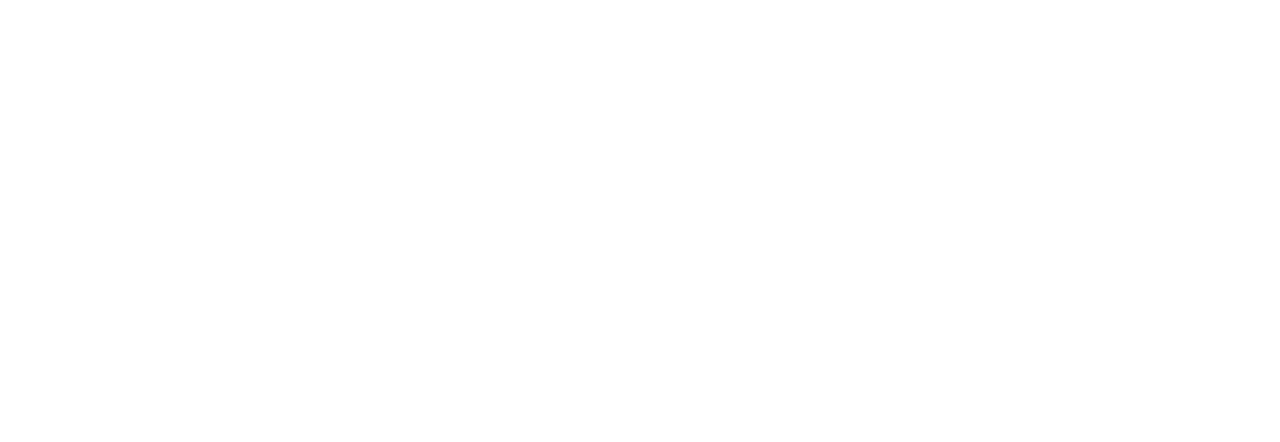
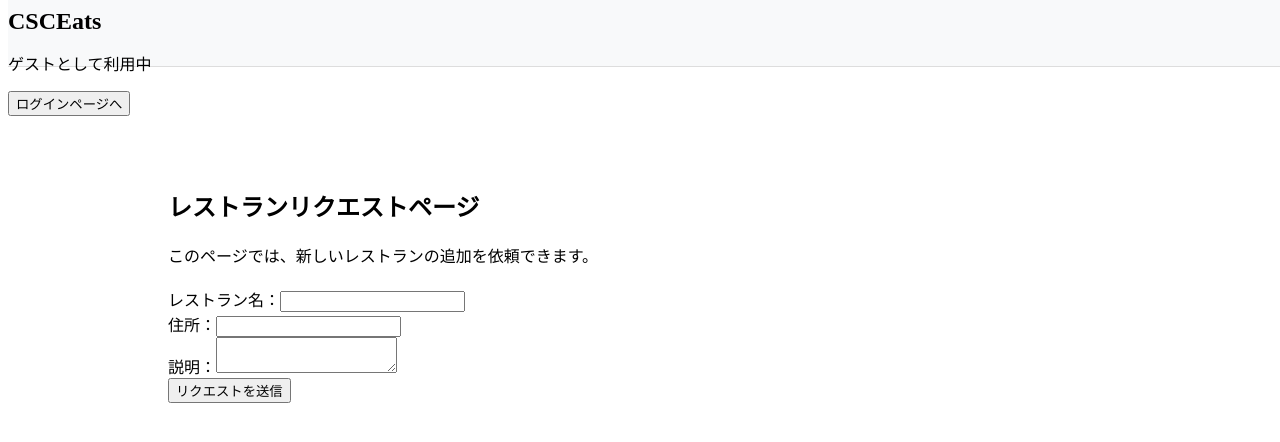
Before and after one commit to tyanman4/CSCEats, a React (Vite) app in the folder frontend/: page /restaurants/request in a window 1280 px wide. Before the commit this address had no page. Shown: the top 442 px of the page. Built offline with nearby package versions, Linux system fonts and the light colour scheme.

Commit message:
feat: add RequestRestaurants frontend

```diff
--- a/frontend/src/components/SearchBar/SearchBar.tsx
+++ b/frontend/src/components/SearchBar/SearchBar.tsx
@@ -18,10 +18,8 @@
   categories
  }) => {
   const [input, setInput] = useState("");
-  const newWords: string[] = [];
 
   const selectedCategories = input.split(/\s+/).filter((word) => word.startsWith("#")).map((word) => word.substring(1));
-
 
   const handleClick = () => {
     onSearch(input);
--- /dev/null
+++ b/frontend/src/pages/RequestRestaurant/RequestRestaurant.tsx
@@ -0,0 +1,101 @@
+import { useState } from "react";
+import { Header } from "../../components/Header/Header";
+import appApi from "../../api/appApi";
+
+export const RequestRestaurant: React.FC = () => {
+  const [formData, setFormData] = useState({
+    restaurantName: "",
+    restaurantAddress: "",
+    description: ""
+  });
+
+  const [message, setMessage] = useState("");
+  const [isSending, setIsSending] = useState(false);
+
+  const handleChange = (e: React.ChangeEvent<HTMLInputElement | HTMLTextAreaElement>) => {
+    const { name, value } = e.target;
+    setFormData((prev) => ({ ...prev, [name]: value }));
+  };
+
+  const handleSubmit = async (e: React.FormEvent<HTMLFormElement>) => {
+    e.preventDefault();
+
+    if (!formData.restaurantName || !formData.restaurantAddress) {
+      setMessage("レストラン名と住所を入力してください。");
+      return;
+    }
+
+    try {
+      setIsSending(true);
+      const response = await appApi.post("/restaurants/request", formData);
+
+      if (response.status === 200) {
+        setMessage("リクエストが送信されました。");
+        setFormData({
+          restaurantName: "",
+          restaurantAddress: "",
+          description: ""
+        });
+      } else {
+        setMessage("リクエストの送信に失敗しました。");
+      }
+    } catch (error) {
+      console.error(error);
+      setMessage("サーバーエラーが発生しました。");
+    } finally {
+      setIsSending(false);
+    }
+  };
+
+  return (
+    <>
+      <Header />
+      <div style={{ padding: "160px" }}>
+        <h2>レストランリクエストページ</h2>
+        <p>このページでは、新しいレストランの追加を依頼できます。</p>
+
+        {message && (
+          <p style={{ marginTop: "12px", color: "#d9534f" }}>{message}</p>
+        )}
+
+        <form onSubmit={handleSubmit} style={{ marginTop: "20px" }}>
+          <div>
+            <label htmlFor="restaurantName">レストラン名：</label>
+            <input
+              type="text"
+              id="restaurantName"
+              name="restaurantName"
+              value={formData.restaurantName}
+              onChange={handleChange}
+            />
+          </div>
+
+          <div>
+            <label htmlFor="restaurantAddress">住所：</label>
+            <input
+              type="text"
+              id="restaurantAddress"
+              name="restaurantAddress"
+              value={formData.restaurantAddress}
+              onChange={handleChange}
+            />
+          </div>
+
+          <div>
+            <label htmlFor="description">説明：</label>
+            <textarea
+              id="description"
+              name="description"
+              value={formData.description}
+              onChange={handleChange}
+            />
+          </div>
+
+          <button type="submit" disabled={isSending}>
+            {isSending ? "送信中..." : "リクエストを送信"}
+          </button>
+        </form>
+      </div>
+    </>
+  );
+};
--- a/frontend/src/pages/RestaurantList/RestaurantList.tsx
+++ b/frontend/src/pages/RestaurantList/RestaurantList.tsx
@@ -8,8 +8,6 @@
 import { Pagination } from "../../components/Pagination/Pagination";
 import appApi from "../../api/appApi";
 import styles from "./RestaurantList.module.scss";
-import { jwtDecode } from "jwt-decode";
-
 
 export const RestaurantList: React.FC = () => {
   interface Category {
--- a/frontend/src/routes/AppRoutes.tsx
+++ b/frontend/src/routes/AppRoutes.tsx
@@ -3,6 +3,7 @@
 import { Login } from "../pages/Login/Login";
 import { Register } from "../pages/Register/Register";
 import { AuthProvider } from "../contexts/AuthContext";
+import { RequestRestaurant } from "../pages/RequestRestaurant/RequestRestaurant";
 
 export const AppRoutes = () => {
   return (
@@ -12,6 +13,7 @@
           <Route path="/login" element={<Login />} />
           <Route path="/register" element={<Register />} />
           <Route path="/restaurants" element={<RestaurantList />} />
+          <Route path="/restaurants/request" element={<RequestRestaurant />} />
         </Routes>
       </BrowserRouter>
     </AuthProvider>
```
Also changed, not shown: 2 other files (tests, documents, lock files or other folders).
